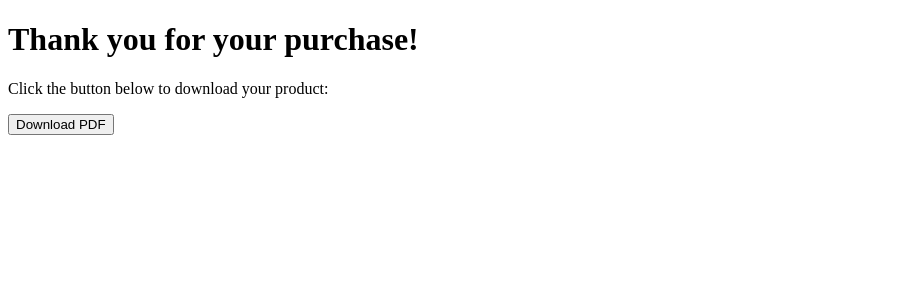
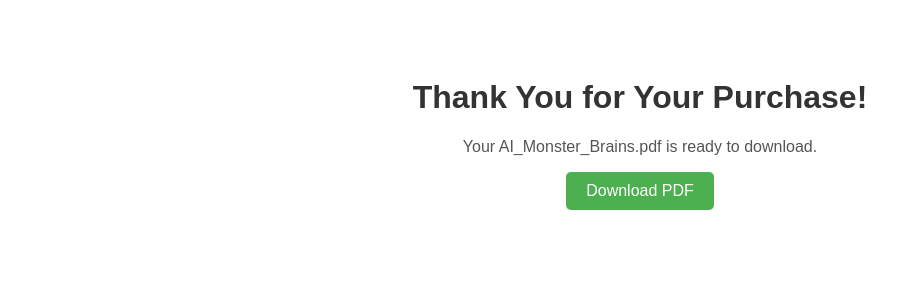
Before and after one commit to openinfo-automation/my_digital_shop, a Flask app: page /success in a window 1280 px wide. Shown: the top 300 px of the page, without its empty margins (0-920 px from the left). Run offline with Flask 3, Linux system fonts and the light colour scheme.

Commit message:
Enhance success.html with styling and content
Updated the success page to include styling and improved text.

```diff
--- a/templates/success.html
+++ b/templates/success.html
@@ -1,10 +1,20 @@
 <!DOCTYPE html>
-<html>
-  <body>
-    <h1>Thank you for your purchase!</h1>
-    <p>Click the button below to download your product:</p>
-    <a href="/static/product.pdf" download>
-      <button>Download PDF</button>
+<html lang="en">
+<head>
+    <meta charset="UTF-8">
+    <title>Thank You!</title>
+    <style>
+        body { font-family: Arial, sans-serif; text-align: center; padding: 50px; }
+        h1 { color: #333; }
+        p { font-size: 16px; color: #555; }
+        a button { padding: 10px 20px; font-size: 16px; cursor: pointer; background: #4CAF50; color: white; border: none; border-radius: 5px; }
+    </style>
+</head>
+<body>
+    <h1>Thank You for Your Purchase!</h1>
+    <p>Your AI_Monster_Brains.pdf is ready to download.</p>
+    <a href="/download">
+        <button>Download PDF</button>
     </a>
-  </body>
+</body>
 </html>
```
